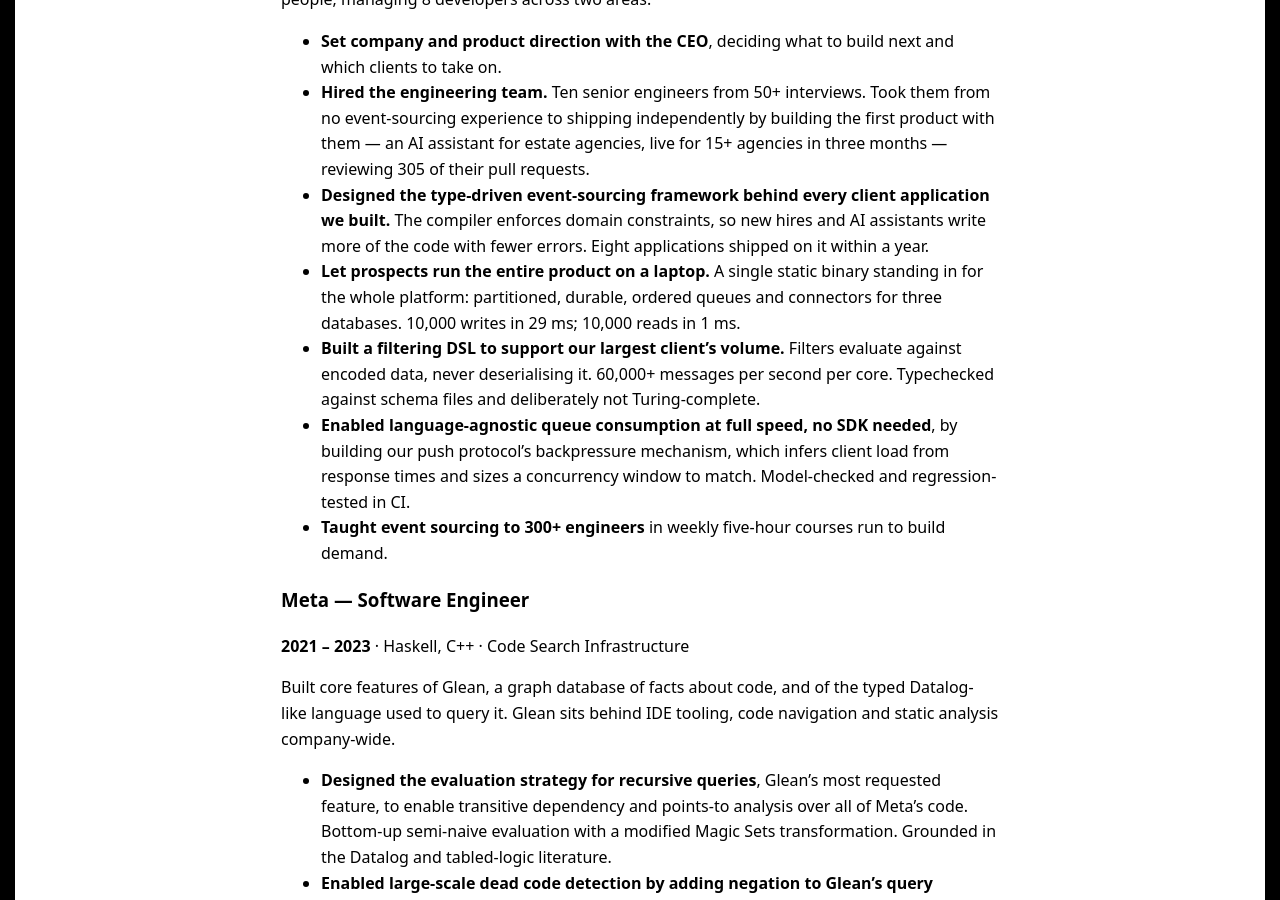
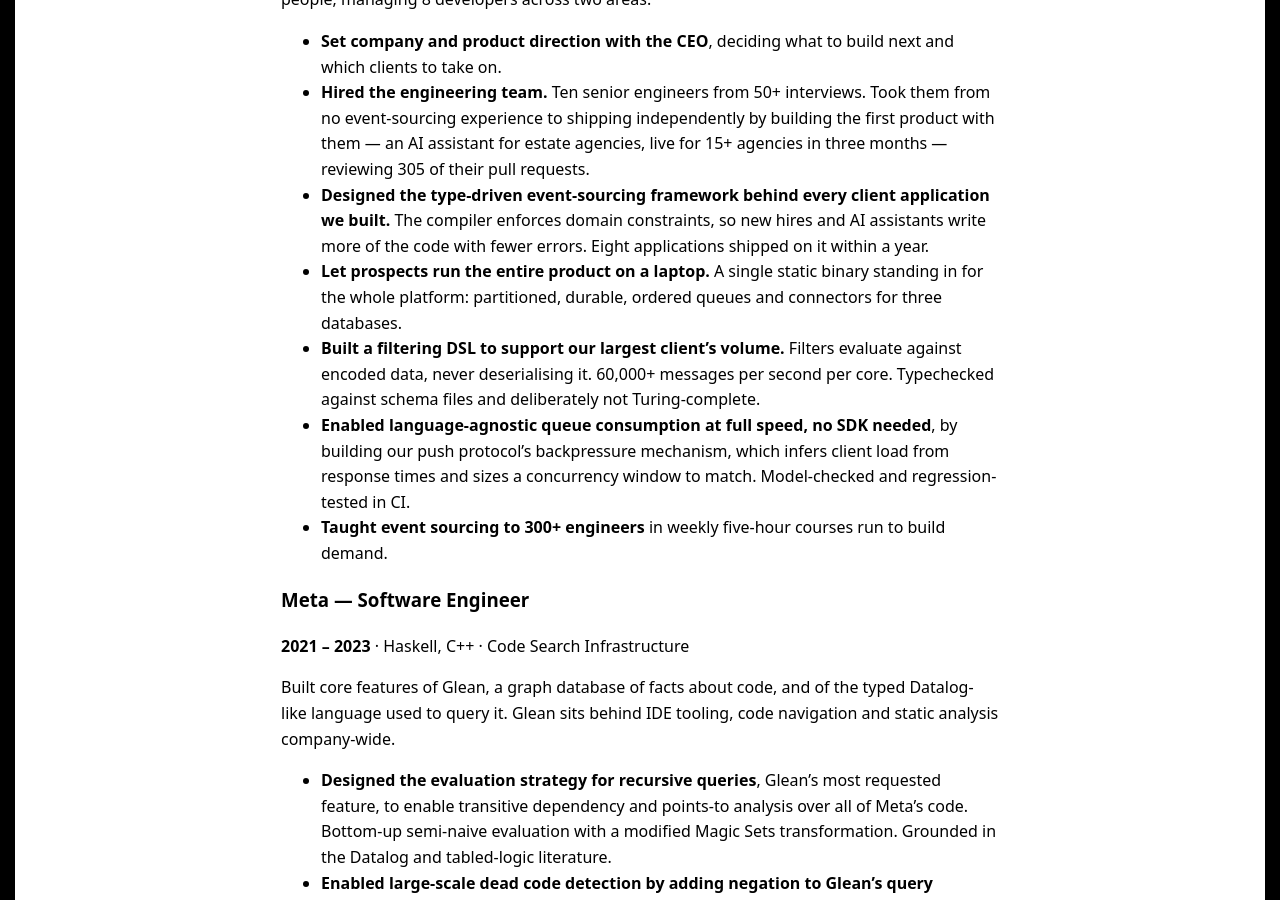
Before and after one commit to lazamar/lazamar.github.io, a Jekyll site: the page built from pages/cv.md, in a window 1280 px wide and 900 px high, scrolled down 605 px. Built offline with Jekyll 4.4.1, drawn with Linux system fonts in a browser that asks for light colours.

Commit message:
Remove superfluous benchmarks

```diff
--- a/pages/cv.md
+++ b/pages/cv.md
@@ -28,7 +28,7 @@ Founding engineer. Led product engineering and direction as the company grew fro
 - **Set company and product direction with the CEO**, deciding what to build next and which clients to take on.
 - **Hired the engineering team.** Ten senior engineers from 50+ interviews. Took them from no event-sourcing experience to shipping independently by building the first product with them — an AI assistant for estate agencies, live for 15+ agencies in three months — reviewing 305 of their pull requests.
 - **Designed the type-driven event-sourcing framework behind every client application we built.** The compiler enforces domain constraints, so new hires and AI assistants write more of the code with fewer errors. Eight applications shipped on it within a year.
-- **Let prospects run the entire product on a laptop.** A single static binary standing in for the whole platform: partitioned, durable, ordered queues and connectors for three databases. 10,000 writes in 29 ms; 10,000 reads in 1 ms.
+- **Let prospects run the entire product on a laptop.** A single static binary standing in for the whole platform: partitioned, durable, ordered queues and connectors for three databases.
 - **Built a filtering DSL to support our largest client's volume.** Filters evaluate against encoded data, never deserialising it. 60,000+ messages per second per core. Typechecked against schema files and deliberately not Turing-complete.
 - **Enabled language-agnostic queue consumption at full speed, no SDK needed**, by building our push protocol's backpressure mechanism, which infers client load from response times and sizes a concurrency window to match. Model-checked and regression-tested in CI.
 - **Taught event sourcing to 300+ engineers** in weekly five-hour courses run to build demand.
```
Also changed, not shown: pages/about.md (+1 -1 lines).
